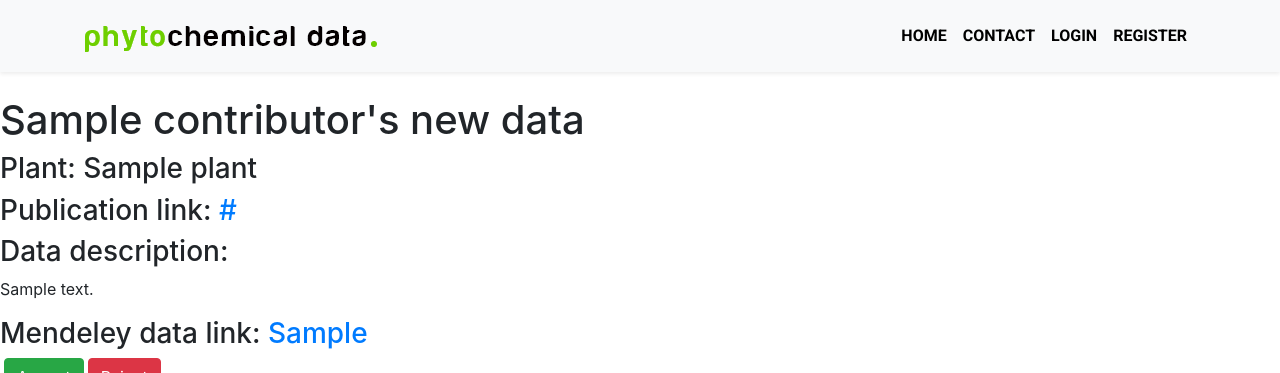
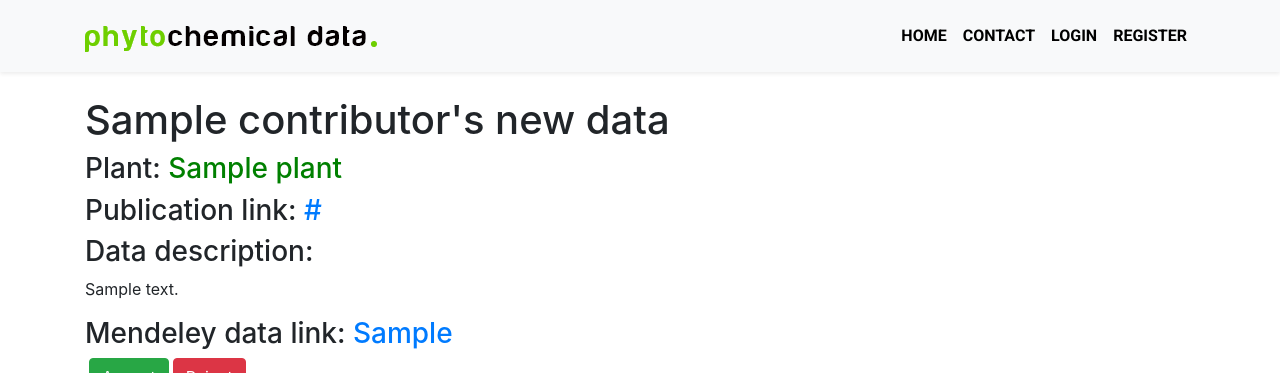
Before and after one commit to ahadsheikh/PhytoChem, a Django app: template dashboard/templates/dashboard/show_data.html in a window 1280 px wide; the page is wider, and only the part inside the window is pictured. Shown: the top 373 px of that part. Run offline with Django 3.2, Linux system fonts and the light colour scheme; tables that the repository leaves empty hold one stand-in row (values such as "Sample post"); the template is opened without the code that fills it: values that come from a table or form of the project are taken from there, most other values are stand-ins (such as "Sample title", 1, 10 or a date in 2020); some libraries are stand-ins or nearby versions.

Commit message:
show data design fix

```diff
--- a/dashboard/templates/dashboard/show_data.html
+++ b/dashboard/templates/dashboard/show_data.html
@@ -2,9 +2,10 @@
 
 {% block title %}{{ contributor }}'s new data | Phytochem Database{% endblock %}
 {% block body %}
+    <div class="container">
         <div>
             <h1>{{ contributor }}'s new data</h1>
-        <h3>Plant: {{ plant }}</h3>
+            <h3>Plant: <span style="color: green">{{ plant }}</span></h3>
             <h3>Publication link: <a href="{{ pub_link }}">{{ pub_link }}</a></h3>
             {% if data_desc %}
                 <h3>Data description: </h3>
@@ -15,7 +16,7 @@
             {% endif %}
         </div>
 
-    <div class="d-flex justify-content-start">
+        <div class="d-flex justify-content-start mb-3">
             <div class="ml-1">
                 <form action="{% url 'dash:accept_contribution_data' contributor_id %}" method="post">
                     {% csrf_token %}
@@ -34,6 +35,7 @@
             <table class="table table-striped">
                 <thead class="thead-dark">
                 <tr>
+                    <th>No.</th>
                     <th>Smiles</th>
                     <th>Molecular Formula</th>
                     <th>Molecular Weight</th>
@@ -48,6 +50,7 @@
                 <tbody>
                 {% for comp in new_data %}
                     <tr>
+                        <td>{{ forloop.counter }}</td>
                         <td class="smile">{{ comp.0 }}</td>
                         <td>{{ comp.1 }}</td>
                         <td>{{ comp.2|floatformat:2 }}</td>
@@ -62,4 +65,5 @@
                 </tbody>
             </table>
         </div>
+    </div>
 {% endblock %}
```
Lines whose indentation alone changed are shown as unchanged.
